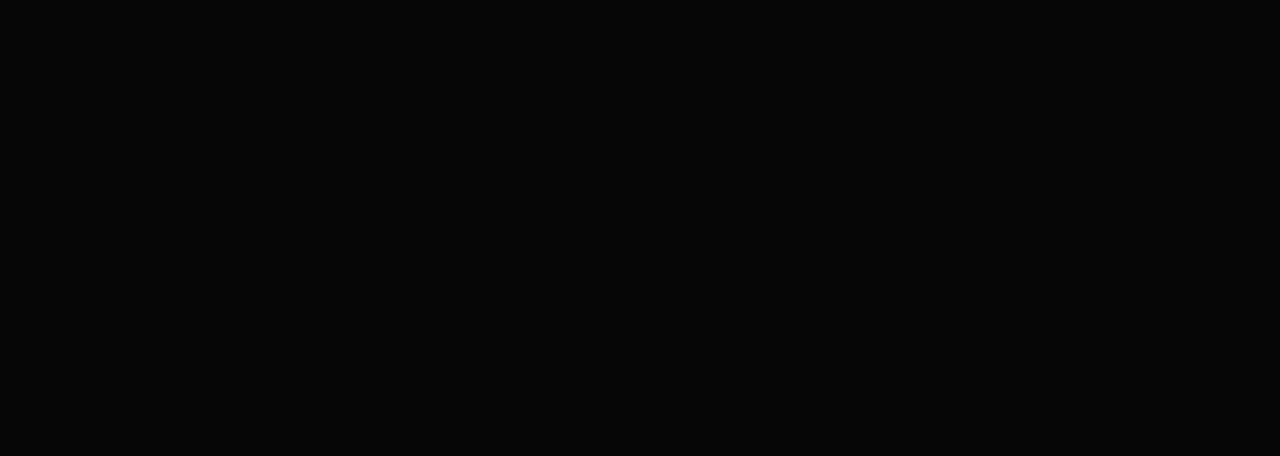
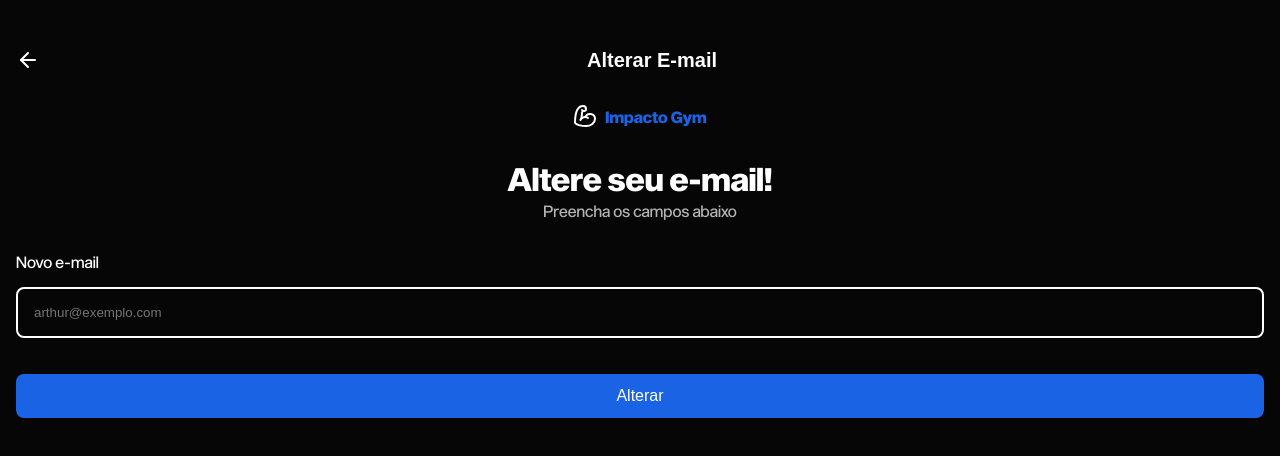
Before and after one commit to PI-CCOMP/impacto-gym, a React (Vite) app: page /configuracao/alterar-email in a window 1280 px wide. Before the commit this address had no page. Shown: the top 456 px of the page. Built offline with nearby package versions, Linux system fonts and the light colour scheme.

Commit message:
feat: create Settings page

```diff
--- a/src/App.tsx
+++ b/src/App.tsx
@@ -20,6 +20,7 @@ import { HistoryDetail } from "./pages/Aluno/HistoryDetail";
 import { Settings } from "./pages/Aluno/Settings";
 import { Profile } from "./pages/Aluno/Profile";
 import { Faq } from "./pages/Aluno/Faq";
+import { ChangeEmail } from "./pages/Aluno/ChangeEmail";
 
 function AppRoutes() {
   const location = useLocation();
@@ -46,6 +47,8 @@ function AppRoutes() {
       <Route path="/configuracao" element={<Settings />} />
       <Route path="/configuracao/perfil" element={<Profile />} />
       <Route path="/configuracao/faq" element={<Faq />} />
+      <Route path="/configuracao/alterar-senha" element={<ForgotPassword />} />
+      <Route path="/configuracao/alterar-email" element={<ChangeEmail />} />
     </Routes>
   );
 }
--- a/src/components/MenuItem/styles.module.css
+++ b/src/components/MenuItem/styles.module.css
@@ -5,7 +5,7 @@
 }
 
 .sectionTitle {
-  font-size: calc(var(--size-xs) + var(--size-sm));
+  font-size: calc(var(--size-md) - var(--size-xxs));
 }
 
 .menuItem {
--- a/src/mocks/mockData.ts
+++ b/src/mocks/mockData.ts
@@ -6,6 +6,7 @@ import peitoImg from "../assets/img/peito.png";
 export const mockUser = {
   id: "u1",
   name: "Arthur",
+  profilePhoto: supinoImg,
 };
 
 // Exercises
--- /dev/null
+++ b/src/pages/Aluno/ChangeEmail.tsx
@@ -0,0 +1,64 @@
+import { useState } from "react";
+import { useNavigate } from "react-router-dom";
+
+import { Container } from "../../components/Container";
+import { PageHeader } from "../../components/PageHeader";
+import { Logo } from "../../components/Logo";
+import { FormHeader } from "../../components/FormHeader";
+import { Input } from "../../components/Input/input";
+import { Button } from "../../components/Button";
+
+import { validateEmailRequired } from "../../validators";
+
+export function ChangeEmail() {
+  const navigate = useNavigate();
+
+  const [value, setValue] = useState("");
+  const [error, setError] = useState("");
+  const [touched, setTouched] = useState(false);
+  const [submitAttempted, setSubmitAttempted] = useState(false);
+
+  function handleChange(e: React.ChangeEvent<HTMLInputElement>) {
+    setValue(e.target.value);
+    setTouched(true);
+    setError(validateEmailRequired(e.target.value));
+  }
+
+  function handleSubmit(e: React.FormEvent<HTMLFormElement>) {
+    e.preventDefault();
+    setSubmitAttempted(true);
+    const newError = validateEmailRequired(value);
+    setError(newError);
+    if (newError) return;
+    console.log("Alterar e-mail:", value);
+    // navigate para MFA depois
+  }
+
+  return (
+    <Container>
+      <PageHeader>Alterar E-mail</PageHeader>
+      <Logo />
+      <FormHeader subtitle="Preencha os campos abaixo">
+        Altere seu e-mail!
+      </FormHeader>
+      <form onSubmit={handleSubmit}>
+        <Input
+          labelText="Novo e-mail"
+          type="email"
+          id="email"
+          name="email"
+          placeholder="arthur@exemplo.com"
+          value={value}
+          onChange={handleChange}
+          errorMessage={touched || submitAttempted ? error : ""}
+          autoComplete="email"
+        />
+        <Button type="submit">Alterar</Button>
+      </form>
+    </Container>
+  );
+}
+
+{
+  /* to do: colcoar processo de mfa dps de aprovado confirmar e notificacao para confirmar  */
+}
--- /dev/null
+++ b/src/pages/Aluno/Profile.module.css
@@ -0,0 +1,19 @@
+.profile {
+  display: flex;
+  flex-direction: column;
+  align-items: center;
+  gap: var(--size-sm);
+}
+
+.profilePhoto {
+  width: 12rem;
+  height: 12rem;
+  border-radius: 100%;
+}
+
+.btnChangePassword {
+  background-color: transparent;
+  border: none;
+  padding: var(--size-sm);
+  color: var(--secondary);
+}
--- a/src/pages/Aluno/Profile.tsx
+++ b/src/pages/Aluno/Profile.tsx
@@ -1,5 +1,29 @@
 import { Container } from "../../components/Container";
+import { PageHeader } from "../../components/PageHeader";
+import { MenuItem } from "../../components/MenuItem";
+
+import styles from "./Profile.module.css";
+
+import { Mail, RectangleEllipsis } from "lucide-react";
+
+import { mockUser } from "../../mocks/mockData";
 
 export function Profile() {
-  return <Container>aa</Container>;
+  return (
+    <Container>
+      <PageHeader>Modificar Perfil</PageHeader>
+      <div className={styles.profile}>
+        <img src={mockUser.profilePhoto} className={styles.profilePhoto} />
+        <button className={styles.btnChangePassword}>Alterar Senha</button>
+      </div>
+      <MenuItem sectionTitle="E-mail" page="alterar-email">
+        <Mail />
+        Alterar E-mail
+      </MenuItem>
+      <MenuItem sectionTitle="Senha" page="alterar-senha">
+        <RectangleEllipsis />
+        Alterar Senha
+      </MenuItem>
+    </Container>
+  );
 }
--- /dev/null
+++ b/src/pages/Aluno/Settings.module.css
@@ -0,0 +1,17 @@
+.content {
+  display: flex;
+  flex-direction: column;
+  gap: calc(var(--size-xl) + var(--size-md));
+}
+
+.logout {
+  position: fixed;
+  bottom: var(--size-lg);
+  left: var(--size-md);
+  right: var(--size-md);
+  width: auto;
+  background-color: transparent;
+  border: none;
+  padding: var(--size-sm);
+  color: var(--error);
+}
--- a/src/pages/Aluno/Settings.tsx
+++ b/src/pages/Aluno/Settings.tsx
@@ -1,15 +1,26 @@
 import { Container } from "../../components/Container";
+import { PageHeader } from "../../components/PageHeader";
 import { MenuItem } from "../../components/MenuItem";
+
+import { User, HelpCircle } from "lucide-react";
+
+import styles from "./Settings.module.css";
 
 export function Settings() {
   return (
     <Container>
+      <PageHeader>Configurações</PageHeader>
+      <div className={styles.content}>
         <MenuItem sectionTitle="Conta" page="perfil">
+          <User />
           Perfil
         </MenuItem>
         <MenuItem sectionTitle="Ajuda" page="faq">
+          <HelpCircle />
           Perguntas Frequentes
         </MenuItem>
+        <button className={styles.logout}>Sair</button>
+      </div>
     </Container>
   );
 }
```
Also changed, not shown: App.tsx (deleted, +0 -17 lines). Lines whose indentation alone changed are shown as unchanged.
